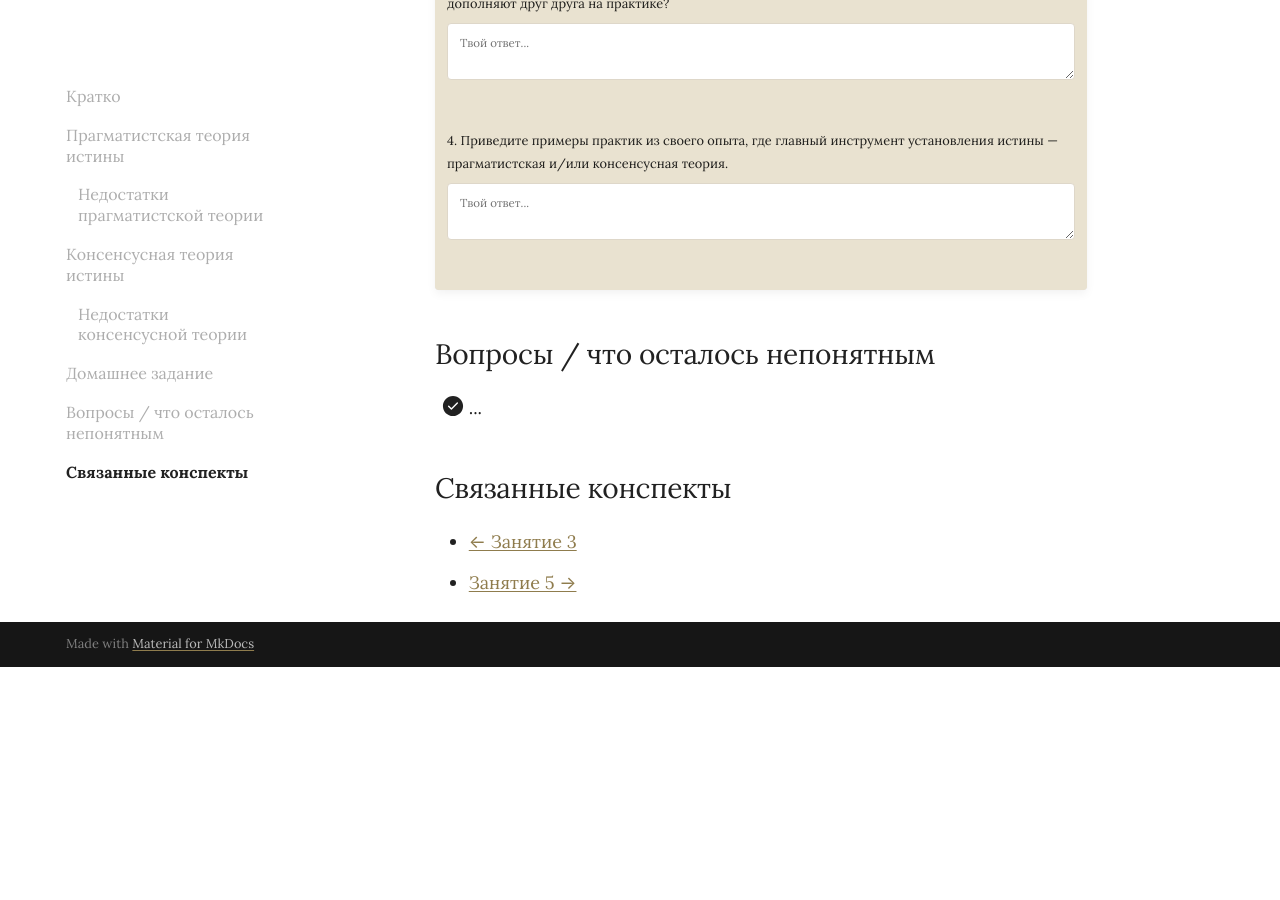
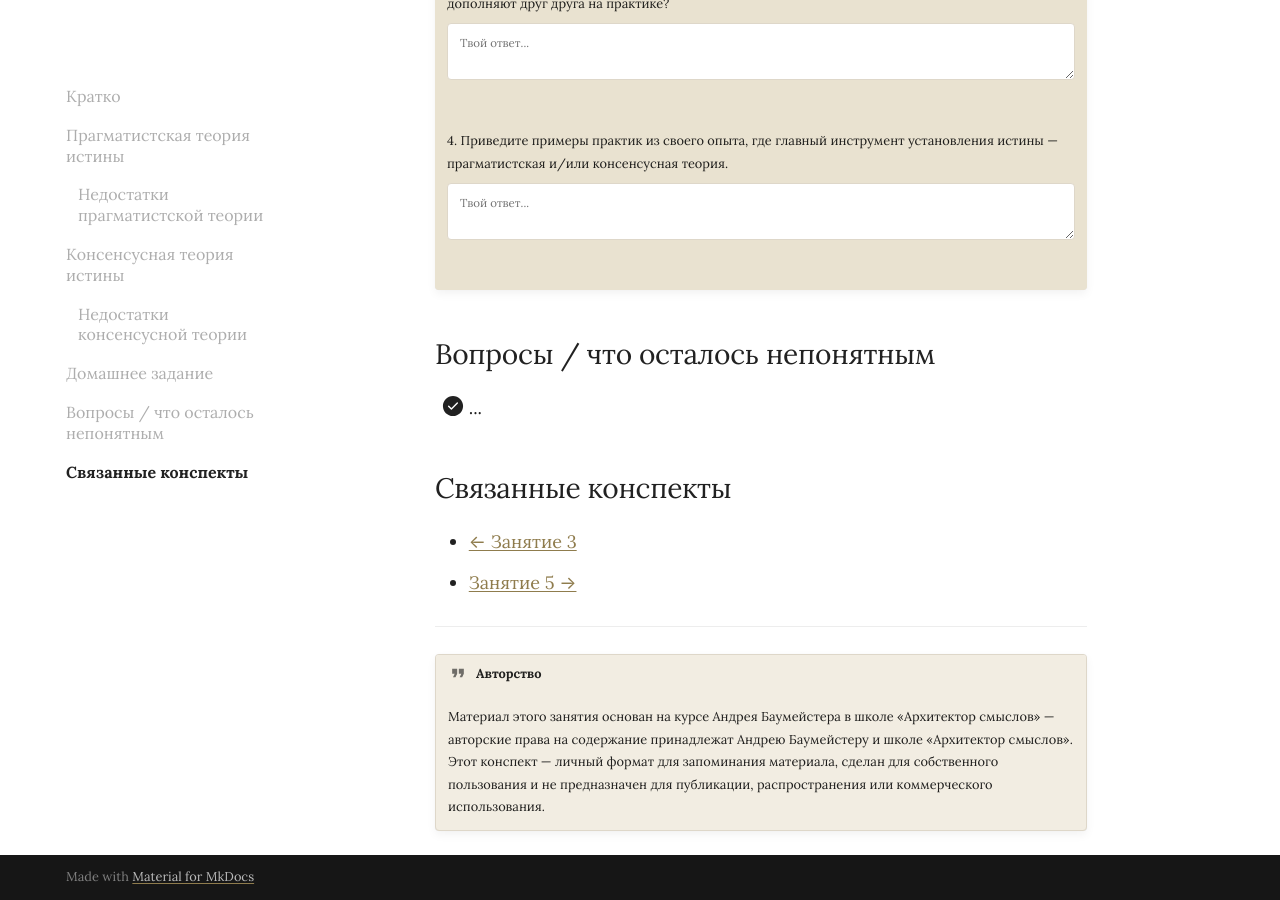
Before and after one commit to KseniaLapushka/phylosophie, an MkDocs documentation site: the page built from docs/istina/zanyatie-04-teorii-istiny-2.md, in a window 1280 px wide and 900 px high, scrolled down 3700 px. Built offline with MkDocs 1.6.1 and Material for MkDocs 9.7.7, drawn with Linux system fonts in a browser that asks for light colours; comment, search, counter and statistics services are not loaded; before the commit the page ends 4367 px from its top, so only the background shows below that.

Commit message:
Add copyright/attribution notice to every lecture note via reusable snippet
Co-Authored-By: Claude Sonnet 5 <noreply@anthropic.com>

```diff
--- a/mkdocs.yml
+++ b/mkdocs.yml
@@ -55,6 +55,8 @@ markdown_extensions:
       custom_checkbox: true
       clickable_checkbox: true
   - pymdownx.mark
+  - pymdownx.snippets:
+      base_path: ["snippets"]
   - tables
 
 plugins:
--- /dev/null
+++ b/snippets/copyright.md
@@ -0,0 +1,9 @@
+---
+
+!!! quote "Авторство"
+    Материал этого занятия основан на курсе Андрея Баумейстера в школе
+    «Архитектор смыслов» — авторские права на содержание принадлежат
+    Андрею Баумейстеру и школе «Архитектор смыслов». Этот конспект —
+    личный формат для запоминания материала, сделан для собственного
+    пользования и не предназначен для публикации, распространения или
+    коммерческого использования.
```
Also changed, not shown: README.md (+16 -8 lines), docs/istina/zanyatie-01-poznanie-i-put-k-istine.md (+2 -0 lines), docs/istina/zanyatie-02-istochniki-poznaniya.md (+2 -0 lines), docs/istina/zanyatie-03-teorii-istiny-1.md (+2 -0 lines), docs/istina/zanyatie-04-teorii-istiny-2.md (+2 -0 lines), docs/istina/zanyatie-05-istina-i-obosnovanie.md (+2 -0 lines).
